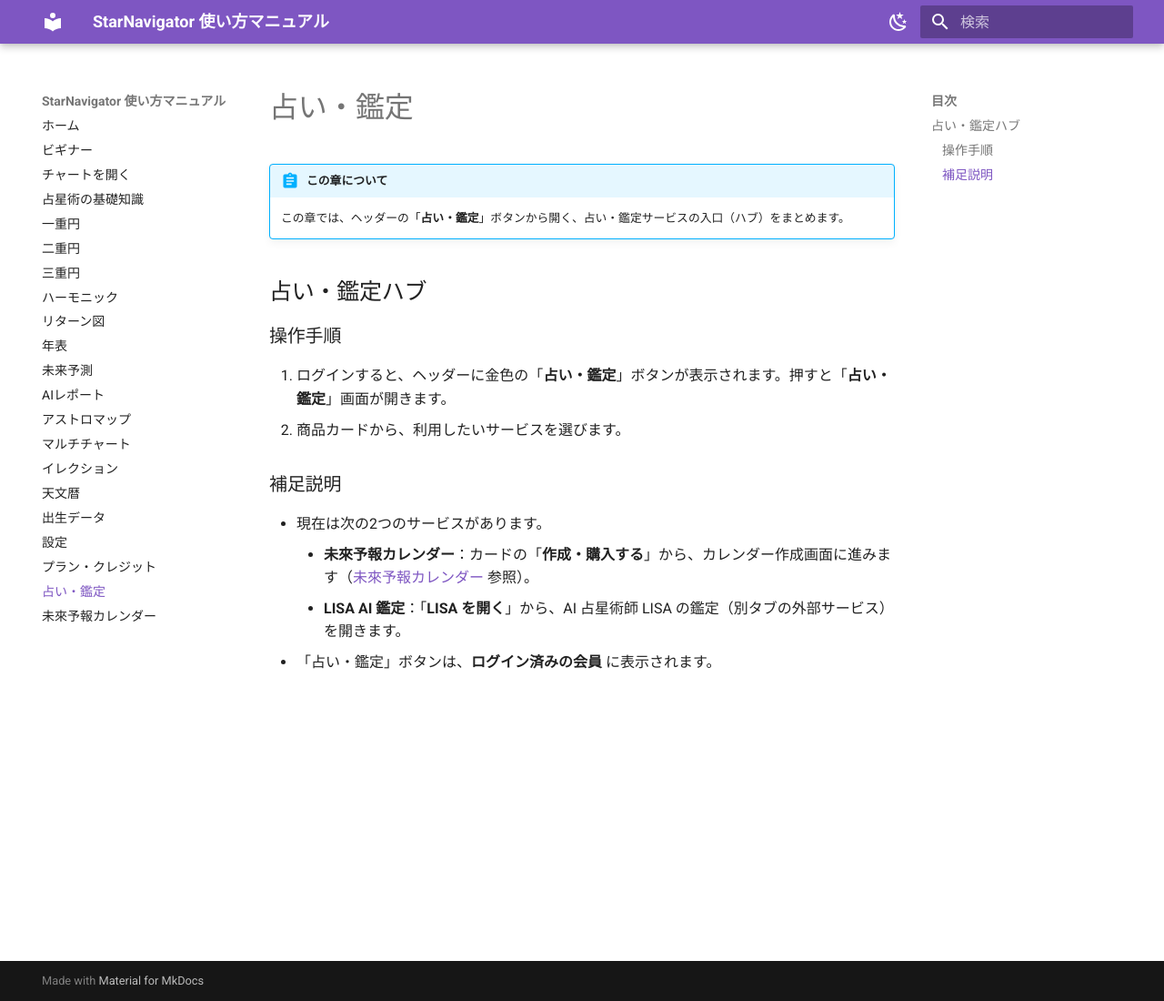
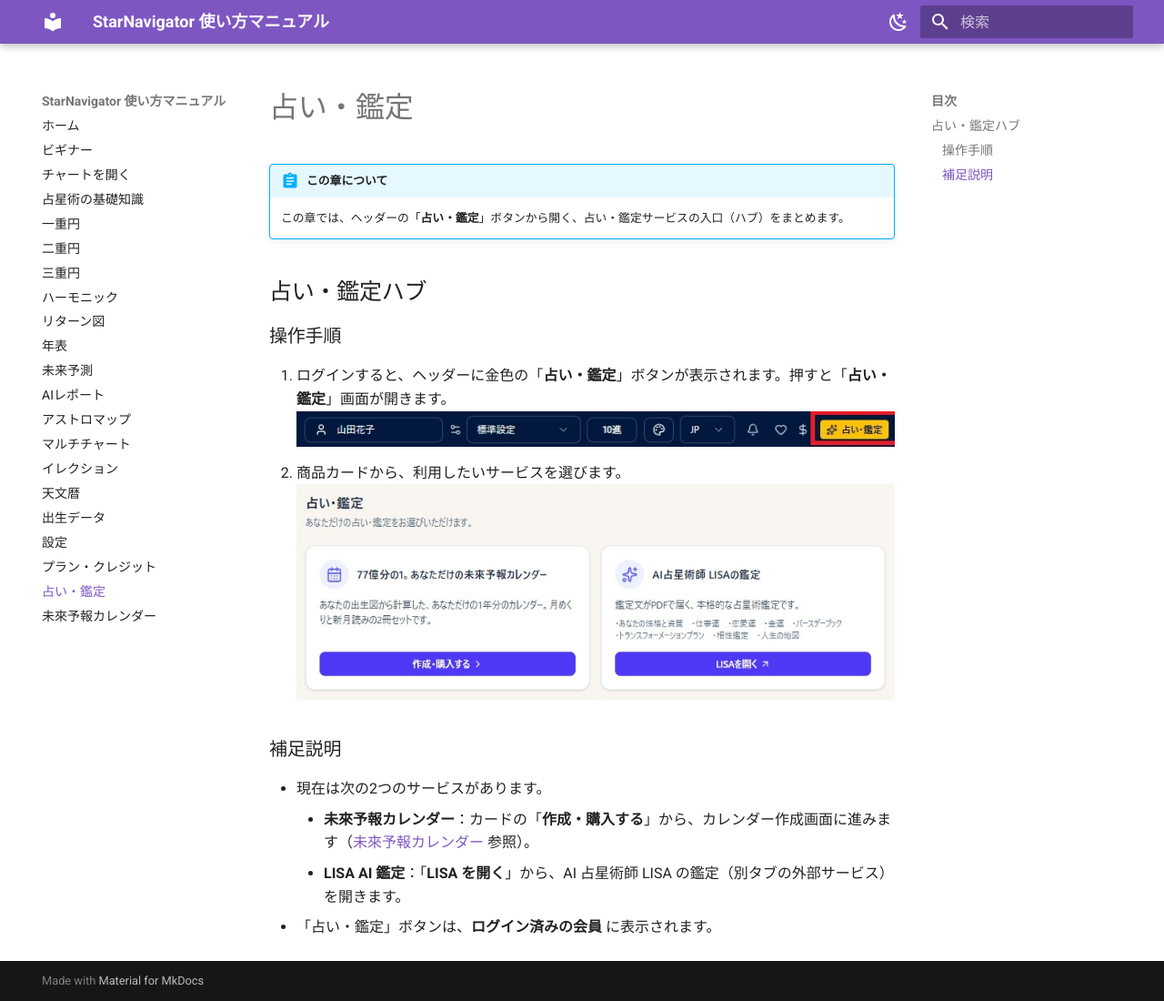
Before and after one commit to KeikoKagawa/starnavi-manual, an MkDocs documentation site: the page built from docs/shop.md, in a window 1280 px wide and 1100 px high. Shown: the whole window at 91% size. Built offline with MkDocs 1.6.1 and Material for MkDocs 9.7.7, drawn with Linux system fonts in a browser that asks for light colours.

Commit message:
content(占い・鑑定): ヘッダーボタンとハブ画面の画像差し込み=章完成
Co-Authored-By: Claude Fable 5 <noreply@anthropic.com>

```diff
--- a/docs/shop.md
+++ b/docs/shop.md
@@ -5,12 +5,12 @@
 
 ## 占い・鑑定ハブ
 
-<!-- 画像さしこみ: 占い・鑑定ハブ -->
-
 ### 操作手順
 
 1. ログインすると、ヘッダーに金色の「**占い・鑑定**」ボタンが表示されます。押すと「**占い・鑑定**」画面が開きます。
+    ![ヘッダーの占い・鑑定ボタン](assets/shop-01-header-button.jpg)
 2. 商品カードから、利用したいサービスを選びます。
+    ![占い・鑑定ハブ（未來予報カレンダーとLISA鑑定のカード）](assets/shop-02-hub.jpg)
 
 ### 補足説明
 
```
Also changed, not shown: docs/assets/shop-01-header-button.jpg (added), docs/assets/shop-02-hub.jpg (added).
